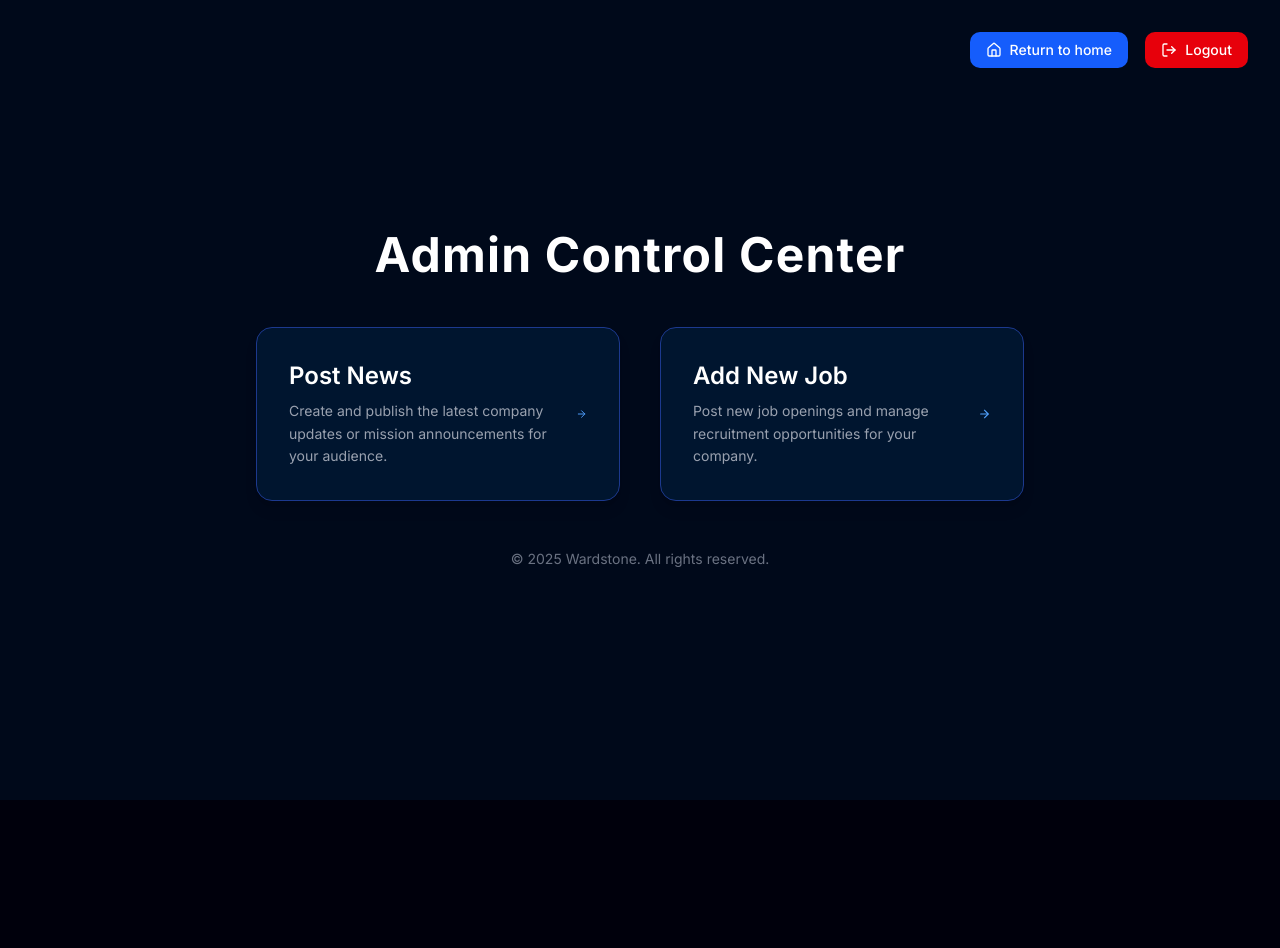
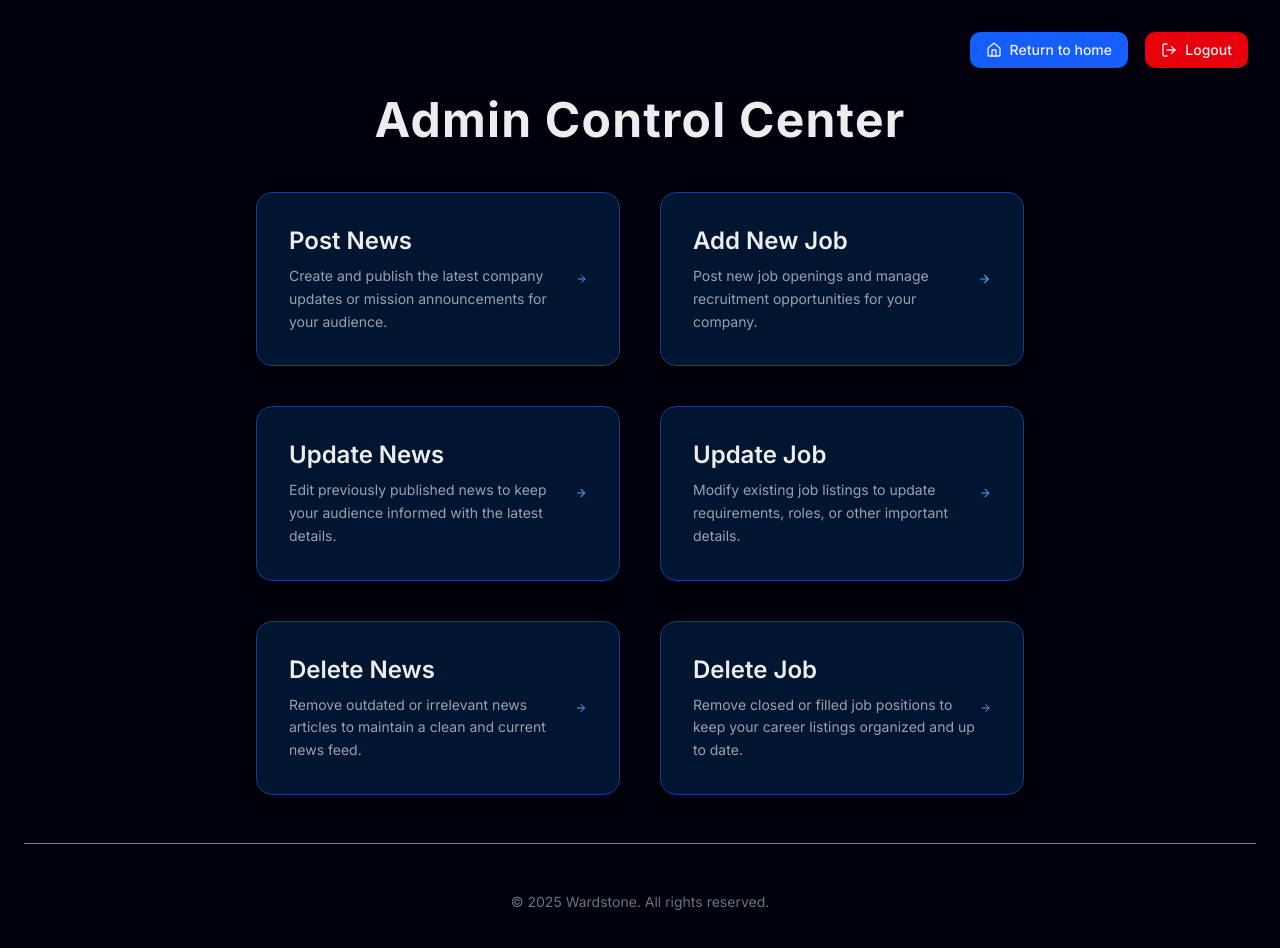
Before and after one commit to 221fa04732/WardStone, a Next.js app: page /admin in a window 1280 px wide. Shown: the top 948 px of the page. Before the commit the page ends 800 px from the top, so only its background shows below. Built offline with nearby package versions, Linux system fonts and the light colour scheme.

Commit message:
added four more admin related task

```diff
--- a/app/admin/page.tsx
+++ b/app/admin/page.tsx
@@ -24,10 +24,10 @@ export default function Admin(){
         }
     };
 
-    return (<div className="min-h-screen flex flex-col justify-center items-center bg-[#00091a] text-white px-6 py-12 relative">
+    return (<div className="min-h-screen flex flex-col justify-center items-center px-6 py-12 relative">
         <button onClick={handleLogout} className="absolute top-8 right-8 bg-red-600 hover:bg-red-700 px-4 py-2 rounded-lg text-sm font-medium flex items-center gap-2 transition-all cursor-pointer"><LogOut size={16} />Logout</button>
         <Link className="absolute top-8 right-38 bg-blue-600 hover:bg-blue-700 px-4 py-2 rounded-lg text-sm font-medium flex items-center gap-2 transition-all cursor-pointer" href={'/'}><House size={16} />Return to home</Link>
-        <h1 className="text-4xl md:text-5xl font-bold mb-12 text-center tracking-wide">Admin Control Center</h1>
+        <h1 className="text-4xl md:text-5xl font-bold mb-12 text-center tracking-wide mt-12">Admin Control Center</h1>
         <div className="grid grid-cols-1 md:grid-cols-2 gap-10 w-full max-w-3xl">
             <Link href="/admin/new-news" className="group bg-[#00152f] p-8 rounded-2xl border border-blue-900 shadow-lg hover:bg-[#00204a] hover:shadow-blue-700/30 transition-all duration-300 flex justify-between items-center">
                 <div>
@@ -43,7 +43,33 @@ export default function Admin(){
                 </div>
                 <ArrowRight className="text-blue-400 group-hover:translate-x-2 transition-transform" />
             </Link>
+            <Link href="/admin/update-news" className="group bg-[#00152f] p-8 rounded-2xl border border-blue-900 shadow-lg hover:bg-[#00204a] hover:shadow-blue-700/30 transition-all duration-300 flex justify-between items-center">
+                <div>
+                    <h2 className="text-2xl font-semibold group-hover:text-blue-400 transition-colors">Update News</h2>
+                    <p className="text-sm text-gray-400 mt-2 leading-relaxed">Edit previously published news to keep your audience informed with the latest details.</p>
+                </div>
+                <ArrowRight className="text-blue-400 group-hover:translate-x-2 transition-transform" />
+            </Link><Link href="/admin/update-job" className="group bg-[#00152f] p-8 rounded-2xl border border-blue-900 shadow-lg hover:bg-[#00204a] hover:shadow-blue-700/30 transition-all duration-300 flex justify-between items-center">
+                <div>
+                    <h2 className="text-2xl font-semibold group-hover:text-blue-400 transition-colors">Update Job</h2>
+                    <p className="text-sm text-gray-400 mt-2 leading-relaxed">Modify existing job listings to update requirements, roles, or other important details.</p>
+                </div>
+                <ArrowRight className="text-blue-400 group-hover:translate-x-2 transition-transform" />
+            </Link><Link href="/admin/delete-news" className="group bg-[#00152f] p-8 rounded-2xl border border-blue-900 shadow-lg hover:bg-[#00204a] hover:shadow-blue-700/30 transition-all duration-300 flex justify-between items-center">
+                <div>
+                    <h2 className="text-2xl font-semibold group-hover:text-blue-400 transition-colors">Delete News</h2>
+                    <p className="text-sm text-gray-400 mt-2 leading-relaxed">Remove outdated or irrelevant news articles to maintain a clean and current news feed.</p>
+                </div>
+                <ArrowRight className="text-blue-400 group-hover:translate-x-2 transition-transform" />
+            </Link><Link href="/admin/delete-job" className="group bg-[#00152f] p-8 rounded-2xl border border-blue-900 shadow-lg hover:bg-[#00204a] hover:shadow-blue-700/30 transition-all duration-300 flex justify-between items-center">
+                <div>
+                    <h2 className="text-2xl font-semibold group-hover:text-blue-400 transition-colors">Delete Job</h2>
+                    <p className="text-sm text-gray-400 mt-2 leading-relaxed">Remove closed or filled job positions to keep your career listings organized and up to date.</p>
+                </div>
+                <ArrowRight className="text-blue-400 group-hover:translate-x-2 transition-transform" />
+            </Link>
         </div>
+        <div className="w-full border-t border-white/50 mt-12"></div>
         <p className="text-gray-500 text-sm mt-12 text-center">© 2025 Wardstone. All rights reserved.</p>
     </div>
 )}
```
